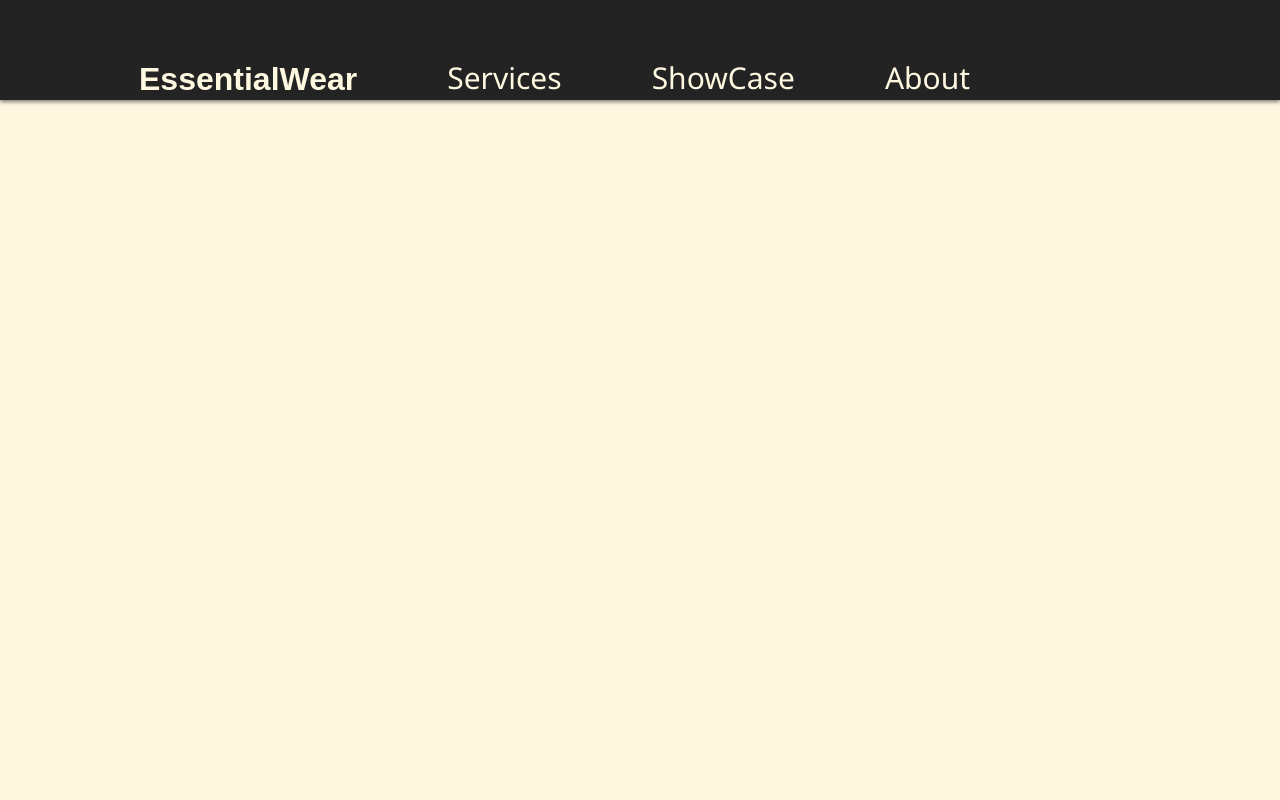
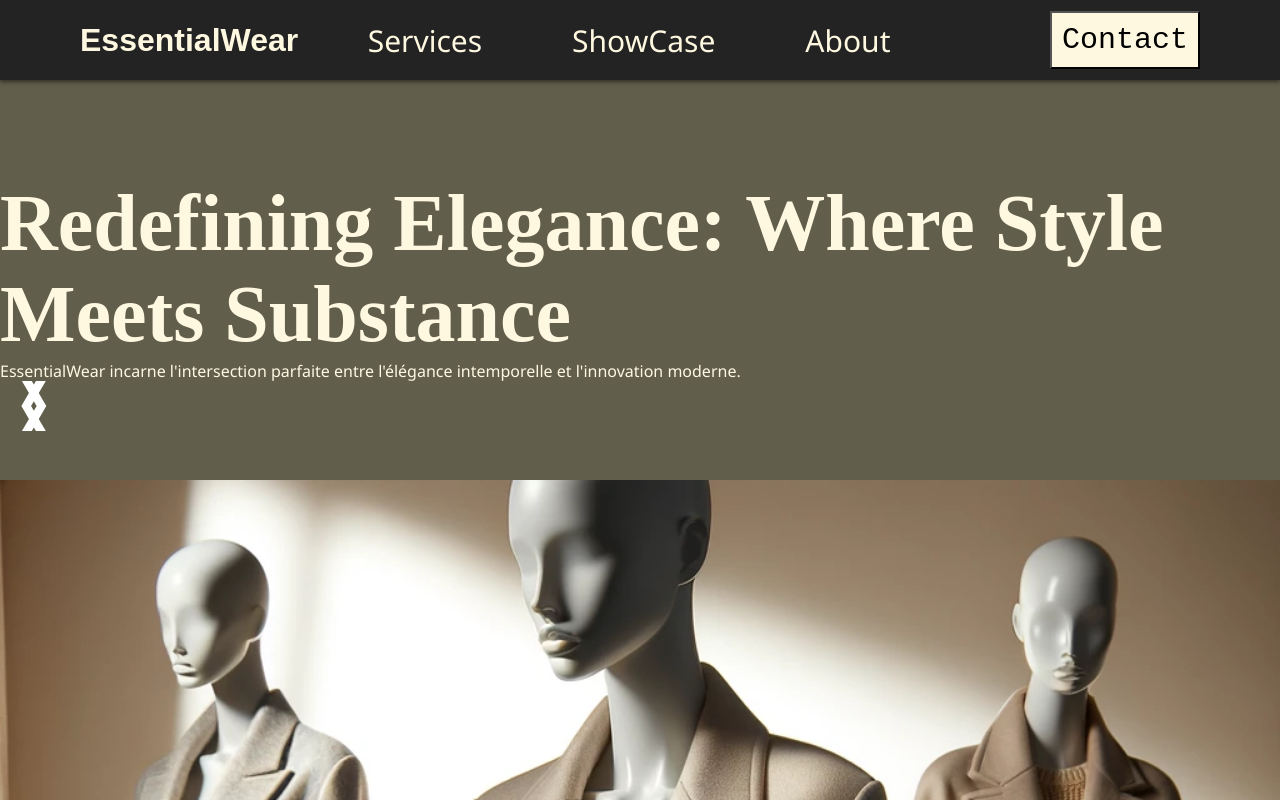
Before and after one commit to BdeB-Org/tp-1-partie1-tp1-karl-yasser, a plain HTML site: page index.html in a window 1280 px wide. Shown: the top 800 px of the page. Drawn offline with nearby package versions, Linux system fonts and the light colour scheme; a web font is replaced by a local one.

Commit message:
Added images plus folder since was corrupted, added style for nav plus header, started on a slide for header with image 1-3, added some hover details
j'aimerais garder le style propre que la couleur beige apporte, toutes les imgages sont ai gen

```diff
--- a/css/commun.css
+++ b/css/commun.css
@@ -12,12 +12,15 @@ li,a,button{
 }
 
 nav {
-    display: flex;
-    position: fixed;
-    align-content: center;
-    margin: 0;
-    padding: 0;
-    top: 5%;
+   display: flex;
+   flex-direction: row;
+   width: 100%;
+   margin-left: 10vh;
+   height: auto;
+   align-items: center;
+   font-family: "Protest Revolution", sans-serif;
+
+
 
 
 
@@ -25,9 +28,10 @@ nav {
 
 .nav_links {
     display: flex;
-    align-items: flex-end;
+    align-items: center;
     list-style: none; /* Remove default list styles */
-    margin-left: 65px;
+    flex-direction: space-between;
+    font-family: "Protest Revolution", sans-serif;
 
 
 
@@ -35,21 +39,32 @@ nav {
 
 .nav_links li {
     display: flex;
+    padding-right: 90px;
+        font-family: "Protest Revolution", sans-serif;
 
-    padding-right: 90px;
 
+}
+.nav-container {
+    display: flex;
+    justify-content: space-between; /* This aligns nav links to the left and button to the right */
+    align-items: center; /* Keep items vertically aligned */
+    width: 100%; /* Ensure it spans the full width of its parent */
+    margin-right: 10vh;
 }
 
 .cta button {
-    padding: 10px 40px; /* Add padding to the contact button */
-    margin-left: 50vh;
-    position: relative;
+    right: 10vh;
+    display: flex;
+    background-color: #FFF8E1;
+    z-index: 1000;
+    align-self: flex-end;
+    padding: 10px;
+    border: 1px solid ##FFD700;
+
 }
 
 
 .logo-essential{
-
-margin-left: 10px;
 color: #FFF8E1; /* Off-White or Cream */
 
 }
@@ -64,34 +79,25 @@ color: #FFF8E1; /* Off-White or Cream */
 
 
 header {
-    position: relative;
-    top: 0;
-    left: 0;
+    position: relative; /* Consider using 'relative' if you don't need the header to be 'absolute' */
+    display: flex;
+    align-items: center;
     width: 100%;
-    height: 100px;
-    padding-left: 5%;
-    padding-top: 5%;
+    min-height: 10vh; /* Flexible minimum height */
     background-color: #222322;
-    box-shadow: 0 2px 4px rgba(0,0,0,0.5); /* Subtle shadow for depth */
+    box-shadow: 0 2px 4px rgba(0,0,0,0.5);
+    z-index: 0;
+
 
 
 }
-button{
-    padding: 0;
-    margin: 0;
-    background-color: #FFF8E1;
-}
+
 
 header h4 {
-
-
     padding-right: 0vh;
     bottom: 1rem;
     font-size: 2rem;
     font-family: "Protest Revolution", sans-serif;
-
-
-
 }
 
 /*Splash screen*/
@@ -171,3 +177,102 @@ body{
     margin: 0;
     padding: 0;
 }
+
+
+
+
+.ad-container{
+display: flex;
+justify-content: center;
+align-items: center;
+background-color: #615e4c;
+color: #FFF8E1; /* Crème pour le texte */
+margin: 10vh,10vh,10vh;
+height: 50vh;
+
+}
+
+content h4{
+
+font-size: 10vh;
+font-family: bold;
+
+}
+content p{
+
+font-size:2vh ;
+
+}
+
+
+
+/*test*/
+.slider{
+    position: relative;
+    width: 100%;
+}
+.myslider{
+display: none;
+height: 665px;
+overflow: hidden;
+}
+
+.prev, .next{
+
+    position: absolute;
+    top: 50%;
+    transform: translate(0,-50%);
+    font-size: 50px;
+    padding: 15px;
+    cursor: pointer;
+    color: #FFF;
+    transition: 0.1s;
+    user-select: none;
+
+}
+
+.prev:hover, .next:hover{
+
+    color:#615e4c
+}
+.next{
+    right: 0;
+}
+
+.dotsbox{
+
+    postition: absolute;
+    left: 50%;
+    transform: translate(-50%);
+    bottom: 26px;
+    cursor: pointer;
+}
+
+.dot{
+    display: inline-block;
+    width: 15px;
+    height: 15px;
+    border: 3pc solid #fff;
+    border-radius: 50%;
+    margin: 0 10px;
+}
+
+.nav_links a:hover {
+    color: #D4AF37; /* Change la couleur au survol */
+    text-decoration: underline; /* Ajoute un soulignement pour mettre en évidence */
+    transition: color 0.3s ease-in-out; /* Transition douce pour le changement de couleur */
+}
+
+/* Si vous souhaitez également un effet sur les boutons */
+.cta button:hover {
+    background-color: #222322; /* Change la couleur de fond au survol */
+    color: #FFF8E1; /* Change la couleur du texte au survol */
+    border-color: #D4AF37; /* Change la couleur de la bordure au survol */
+    transition: background-color 0.3s ease-in-out, color 0.3s ease-in-out; /* Transition douce pour les changements */
+}
+
+.logo-essential a:hover {
+    color: #D4AF37; /* Change la couleur du texte au survol */
+    text-decoration: underline; /* Ajoute un soulignement */
+    transition: color 0.3s ease-in-out; /* Assure une transition douce */
+}
--- a/index.html
+++ b/index.html
@@ -11,6 +11,8 @@
     <link href="https://fonts.googleapis.com/css2?family=Protest+Revolution&display=swap" rel="stylesheet">
     <link rel="stylesheet"
         href="https://fonts.googleapis.com/css2?family=Material+Symbols+Outlined:opsz,wght,FILL,GRAD@20..48,100..700,0..1,-50..200" />
+    <link href="https://fonts.googleapis.com/css2?family=Kode+Mono:wght@500&display=swap" rel="stylesheet">
+    <link href="https://fonts.googleapis.com/css2?family=Protest+Revolution&display=swap" rel="stylesheet">
 </head>
 
 <body>
@@ -27,13 +29,14 @@
 
     <header>
 
-        <nav>
+        <nav class="nav-container">
+            <a href="#Logo"><h4 href="#Logo" class="logo-essential">EssentialWear</h4></a>
+
 
             <ul class="nav_links">
-                <li><a><h4 class="logo-essential">EssentialWear</h4></a></li>
-                <li><a href="#">Services</a></li>
-                <li><a href="#">ShowCase</a></li>
-                <li><a href="#">About</a></li>
+                <li><a href="#Logo">Services</a></li>
+                <li><a href="#Logo">ShowCase</a></li>
+                <li><a href="#Logo">About</a></li>
             </ul>
             <a class="cta" href="#"><button>Contact</button></a>
 
@@ -42,6 +45,61 @@
 
 
     </header>
+    <content>
+        <div class="ad-container">
+
+            <div class="">
+                <h4>Redefining Elegance: Where Style Meets Substance</h4>
+                <p>EssentialWear incarne l'intersection parfaite entre l'élégance intemporelle et l'innovation moderne.
+                </p>
+            </div>
+        </div>
+    </content>
+
+
+    <div class="slider">
+
+        <div class="myslider">
+
+            <h1> Image 1</h1>
+            <p>Un style...</p>
+        </div>
+        <img src="images/image_1_mannequin.webp" style="width: 100%;height: 100%;">
+
+    </div>
+    <div class="slider">
+
+        <div class="myslider">
+
+            <h1> Image 2</h1>
+            <p>Un style...</p>
+        </div>
+        <img src="images/image_2_mannequin.webp" style="width: 100%;height: 100%;">
+
+    </div>
+    <div class="slider">
+
+        <div class="myslider">
+
+            <h1> Image 3</h1>
+            <p>Un style...</p>
+        </div>
+        <img src="images/image_3_mannequin.webp" style="width: 100%;height: 100%;">
+
+    </div>
+
+    <a class="prev">&#10094;</a>
+    <a class="prev">&#10095;</a>
+
+    <div class="dostbox">
+        <span class="dot"></span>
+        <span class="dot"></span>
+        <span class="dot"></span>
+        <span class="dot"></span>
+        <span class="dot"></span>
+    </div>
+
+
 
     <script src="css/app.js"></script>
 
```
Also changed, not shown: images/image_1_mannequin.webp (added), images/image_2_mannequin.webp (added), images/image_3_mannequin.webp (added), 1 other file.
